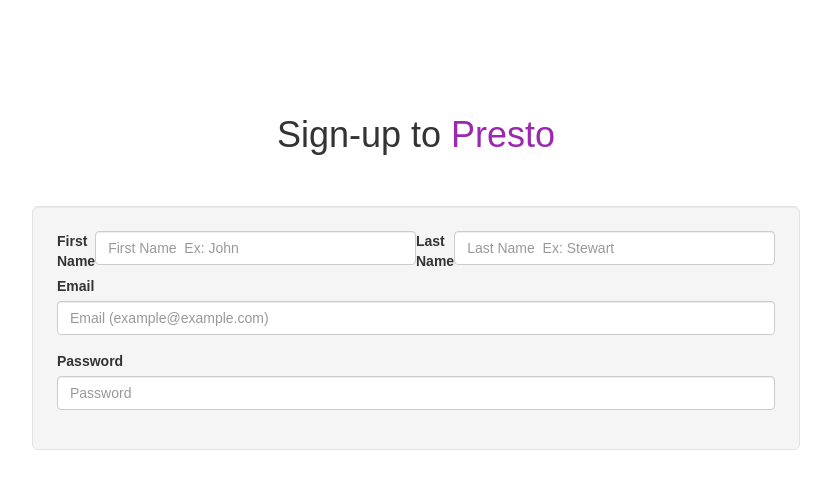
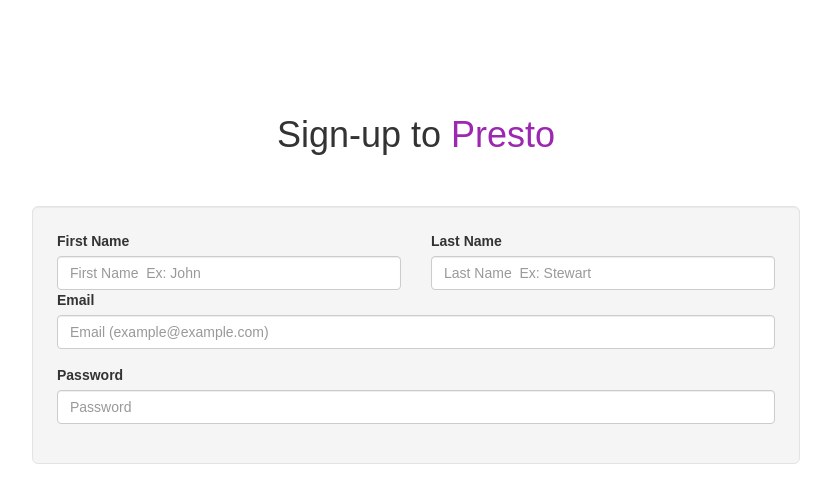
Before and after one commit to rawad663/Presto, a React (Create React App) app: page /signup in a window 1280 px wide. Shown: the top 502 px of the page, without its empty margins (224-1055 px from the left). Built offline with nearby package versions, Linux system fonts and the light colour scheme; what phone-number-prop-type would draw is missing.

Commit message:
Properly space first name and last name

```diff
--- a/package.json
+++ b/package.json
@@ -11,7 +11,8 @@
     "react-dom": "^16.2.0",
     "react-router": "^4.2.0",
     "react-router-dom": "^4.2.2",
-    "react-scripts": "1.1.0"
+    "react-scripts": "1.1.0",
+    "reactstrap": "^5.0.0-beta"
   },
   "scripts": {
     "start": "react-scripts start",
--- a/src/components/SignupComponent/index.js
+++ b/src/components/SignupComponent/index.js
@@ -3,6 +3,8 @@
 import { Well, FormGroup, FormControl, ControlLabel, Button } from 'react-bootstrap';
 import phoneNumberPropType from 'phone-number-prop-type';
 import {purple_main} from "../../resources/colors";
+import {Container, Row, Col} from 'reactstrap'
+
 
 const SignupComponent = props => {
 
@@ -17,8 +19,9 @@
             // alignItems
         },
         container:{
-            display:'flex',
-            justifyContent:'space-between'
+            display:'flex'
+
+            // justifyContent: 'space-evenly'
         }
 
     };
@@ -30,7 +33,9 @@
             <Well style={styles.well}  bsSize="large">
 
                 <FormGroup validationState={props.validationState()}>
-                    <div style={styles.container}>
+
+                    <Row>
+                        <Col sm={{ size: 6, offset: 1 }}>
                             <ControlLabel> First Name</ControlLabel>
                             <FormControl
                                 type="firstName"
@@ -38,6 +43,8 @@
                                 placeholder="First Name  Ex: John"
                                 onChange={props.handleFirstNameChange}
                             />
+                        </Col>
+                        <Col sm={{ size: 6, offset: 1 }}>
                             <ControlLabel> Last Name</ControlLabel>
                             <FormControl
                                 type="lastName"
@@ -45,7 +52,15 @@
                                 placeholder="Last Name  Ex: Stewart"
                                 onChange={props.handleLastNameChange}
                             />
-                    </div>
+                        </Col>
+
+                    </Row>
+
+
+                    {/*<div style={styles.container}>*/}
+                        {/**/}
+                        {/**/}
+                    {/*</div>*/}
 
 
                     {/*<div className={"row"}>*/}
```
Lines whose indentation alone changed are shown as unchanged.
